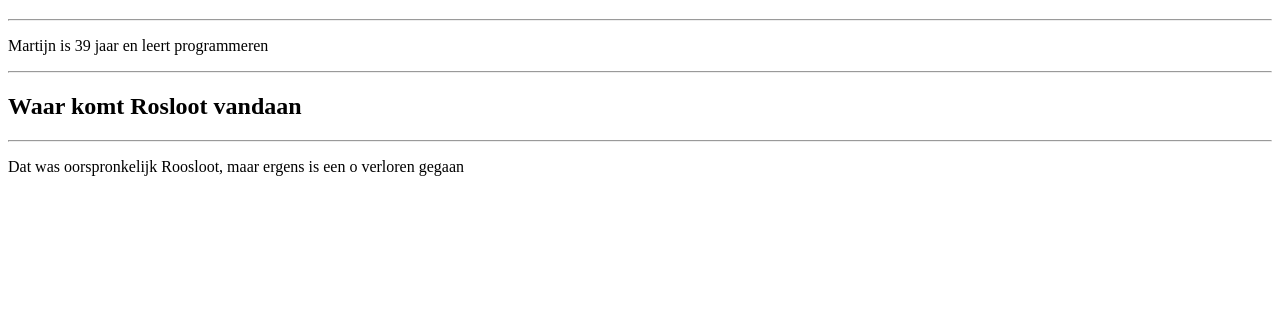
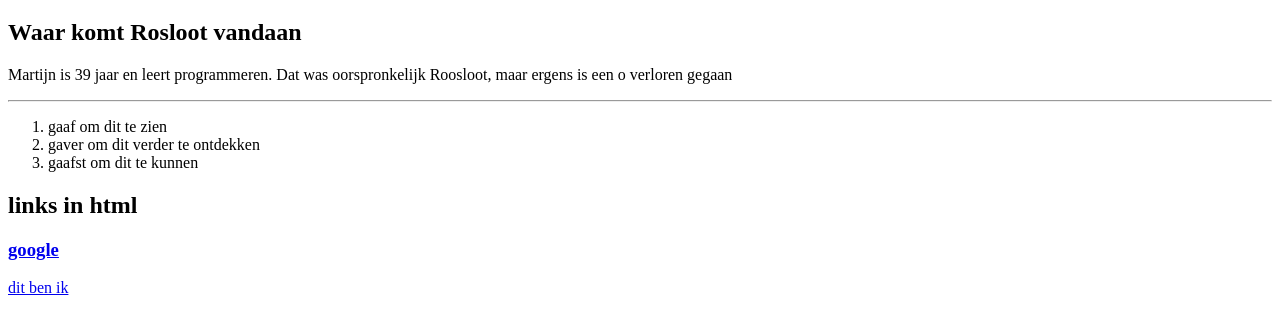
Before and after one commit to martijnrosloot/eerste_html_pagina, a plain HTML site: page index.html in a window 1280 px wide. Shown: the part 61-392 px from the top of the page. Drawn offline with Linux system fonts and the light colour scheme.

Commit message:
Add files via upload

```diff
--- a/index.html
+++ b/index.html
@@ -7,12 +7,25 @@
     <body>
        <!-- hier zet je de code in de body tags-->
        <h1>Wie is Martijn </H1>
-       <hr>
-       <p>Martijn is 39 jaar en leert programmeren</p>
-       <hr>
-       <h2>Waar komt Rosloot vandaan</h2>
-       <hr>
-       <p>Dat was oorspronkelijk Roosloot, maar ergens is een o verloren gegaan</p>
+        <h2>Waar komt Rosloot vandaan</h2>
+
+        <p>Martijn is 39 jaar en leert programmeren. Dat was oorspronkelijk Roosloot, maar ergens is een o verloren gegaan</p>
+        <hr>
+        <ol>
+            <li>gaaf om dit te zien</li>
+            <li>gaver om dit verder te ontdekken</li>
+            <li>gaafst om dit te kunnen</li>
+
+        </ol>
+
+
+ <h2>links in html</h2>
+
+     <a href="https://www.google.nl/" target="_blank"><h3>google</h3></a>
+
+
+     <a href="about.html" target="_blank">dit ben ik</a>
+
 
     </body>
 </html>
```
Also changed, not shown: about.html (added, +10 -0 lines).
